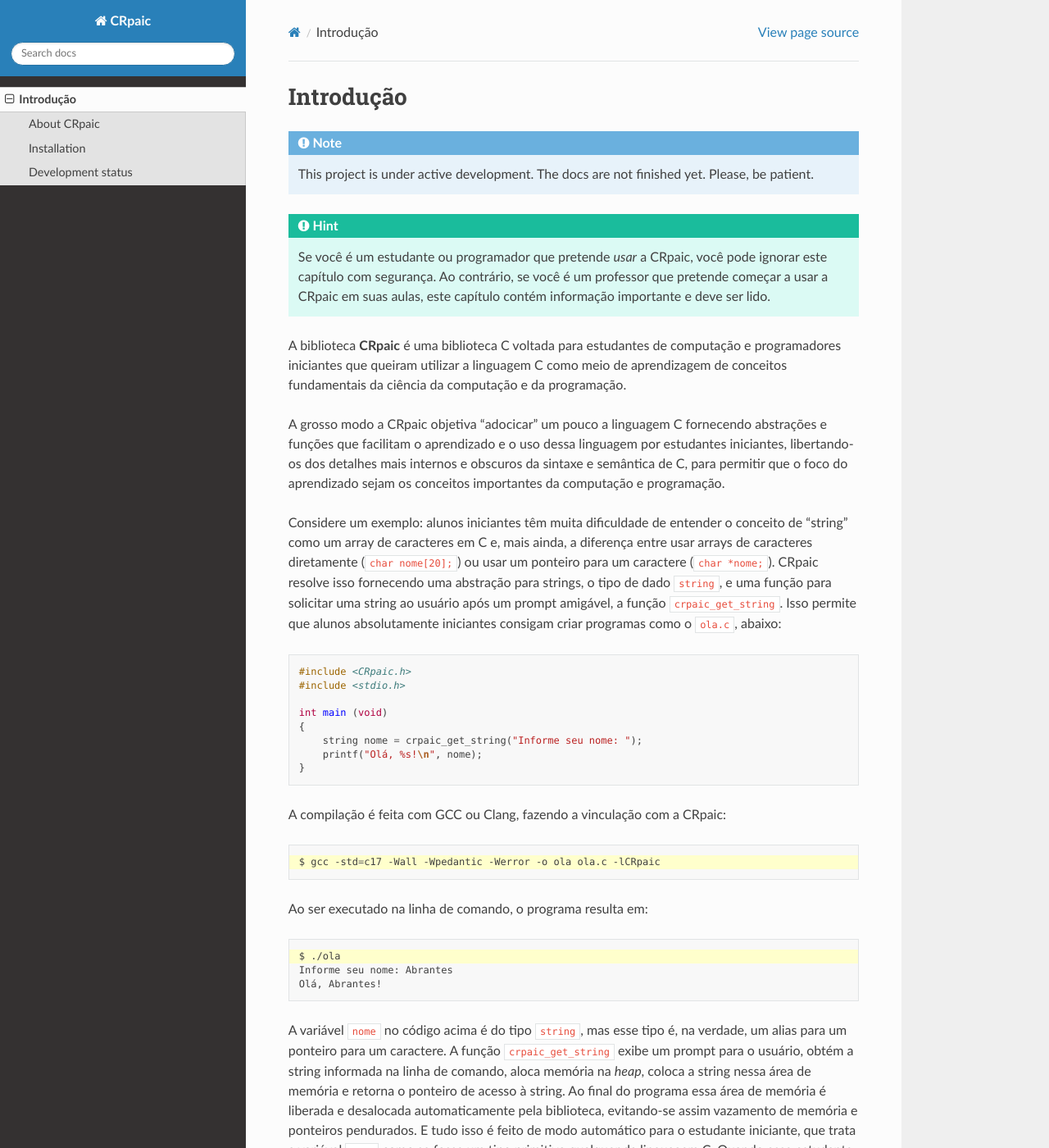
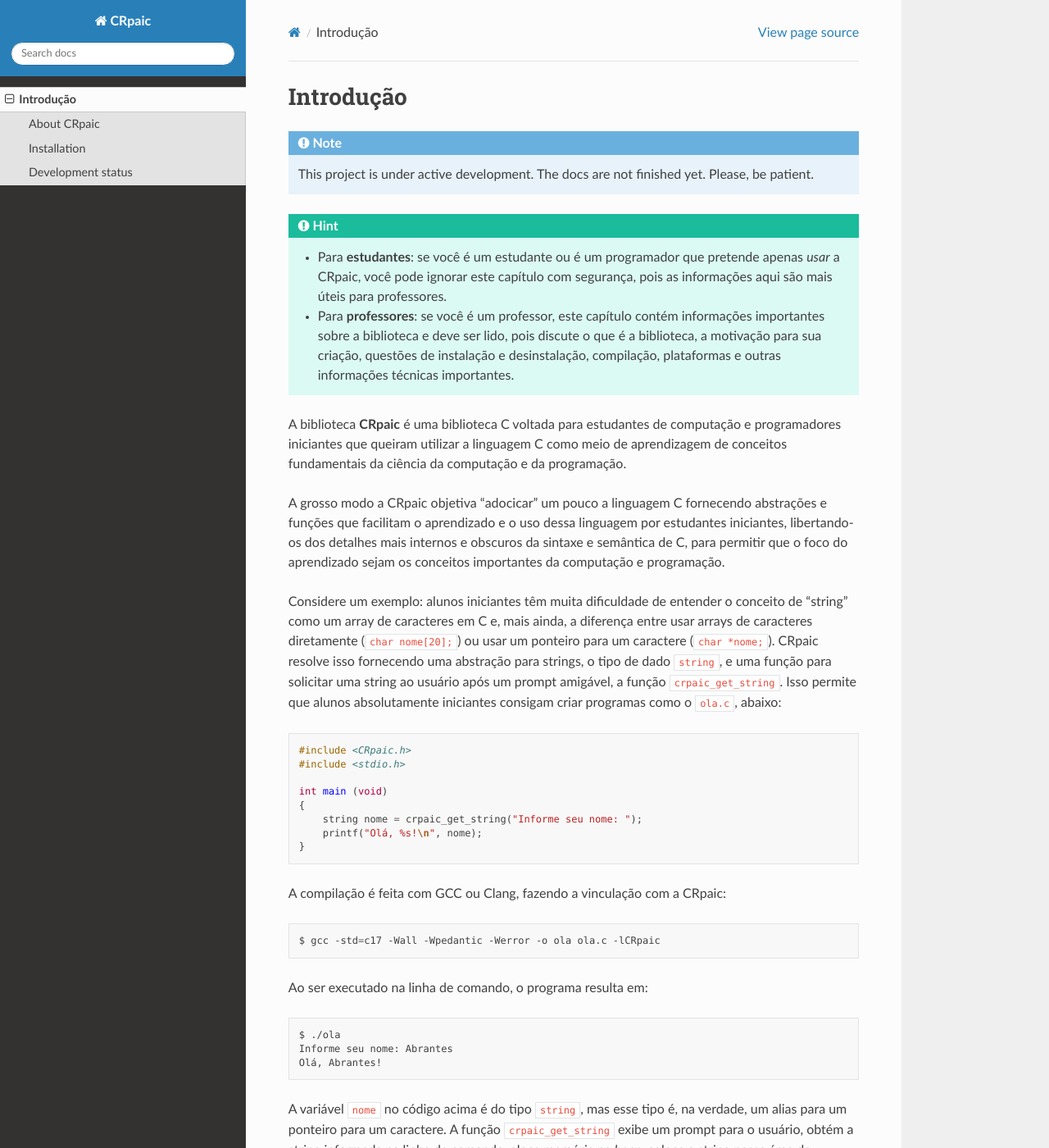
Before and after one commit to computacaoraiz/CRpaic_docs, a Sphinx documentation site: the page built from docs/source/intro.rst, in a window 1280 px wide and 1400 px high. Shown: the whole window at 82% size. Built offline with Sphinx 7.4.7 and the Read the Docs theme 3.1.0, drawn with Linux system fonts in a browser that asks for light colours.

Commit message:
Teste para a introdução

```diff
--- a/docs/source/intro.rst
+++ b/docs/source/intro.rst
@@ -11,10 +11,14 @@
 
 .. hint::
 
-   Se você é um estudante ou programador que pretende *usar* a CRpaic, você pode
-   ignorar este capítulo com segurança. Ao contrário, se você é um professor que
-   pretende começar a usar a CRpaic em suas aulas, este capítulo contém
-   informação importante e deve ser lido.
+   * Para **estudantes**: se você é um estudante ou é um programador que
+     pretende apenas *usar* a CRpaic, você pode ignorar este capítulo com
+     segurança, pois as informações aqui são mais úteis para professores.
+   * Para **professores**: se você é um professor, este capítulo contém
+     informações importantes sobre a biblioteca e deve ser lido, pois discute o
+     que é a biblioteca, a motivação para sua criação, questões de instalação e
+     desinstalação, compilação, plataformas e outras informações técnicas
+     importantes.
 
 A biblioteca **CRpaic** é uma biblioteca C voltada para estudantes de computação
 e programadores iniciantes que queiram utilizar a linguagem C como meio de
```
Also changed, not shown: other parts of docs/source/intro.rst (+0 -2 lines).
